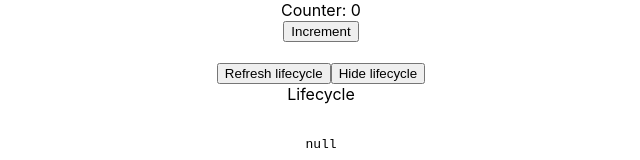
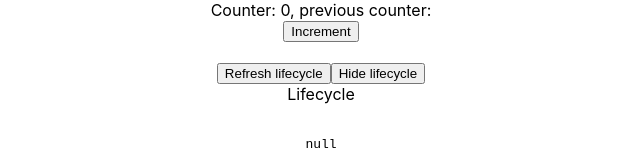
Before and after one commit to dstudzinski/react-code, a React (Create React App) app: page / in a window 1280 px wide. Shown: the top 160 px of the page, without its empty margins (319-959 px from the left). Built offline with nearby package versions, Linux system fonts and the light colour scheme; no server answers.

Commit message:
Add usePrevious hook

```diff
--- a/src/Counter.js
+++ b/src/Counter.js
@@ -1,7 +1,9 @@
 import React, {useState} from 'react';
+import {usePrevious} from "./hooks/usePrevious";
 
 function Counter() {
   const [counter, setCounter] = useState(0);
+  const previousValue = usePrevious(counter);
 
   // hooki obowiązuje ta sama zasada co setState - gdy bazują na aktualnej wartości musi być użyty zapis z funkcją
   const handleClick = () => {
@@ -11,7 +13,7 @@ function Counter() {
 
   return (
     <React.Fragment>
-      <div>Counter: {counter}</div>
+      <div>Counter: {counter}, previous counter: {previousValue}</div>
       <button onClick={handleClick}>Increment</button>
     </React.Fragment>
   )
--- /dev/null
+++ b/src/hooks/usePrevious.js
@@ -0,0 +1,12 @@
+import {useEffect, useRef} from "react";
+
+export function usePrevious(value) {
+  const ref = useRef();
+  console.log('usePrevious start', ref.current, value);
+  useEffect(() => {
+    console.log('use effect in usePrevious', value);
+    ref.current = value;
+  });
+  console.log('usePrevious end', ref.current, value);
+  return ref.current;
+}
```
